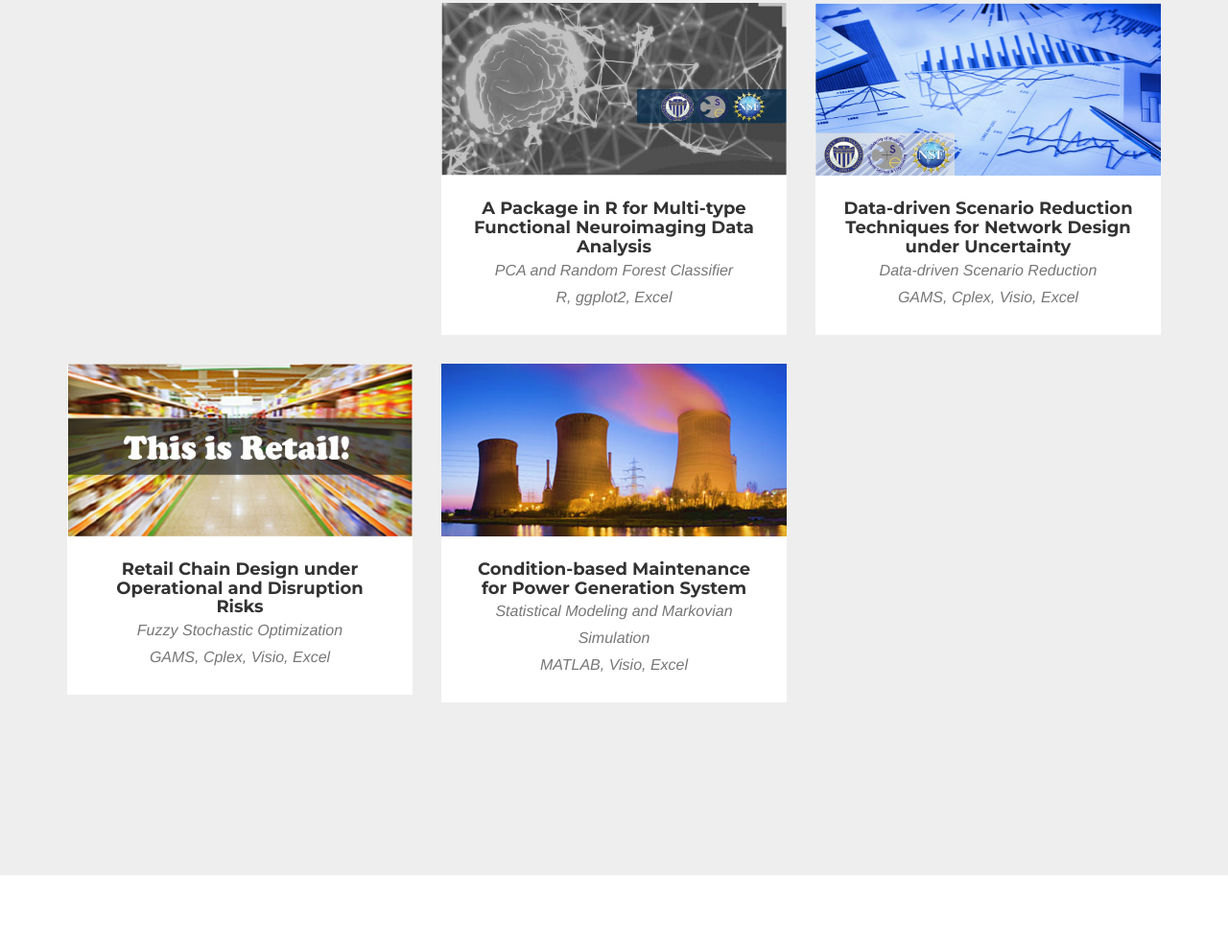
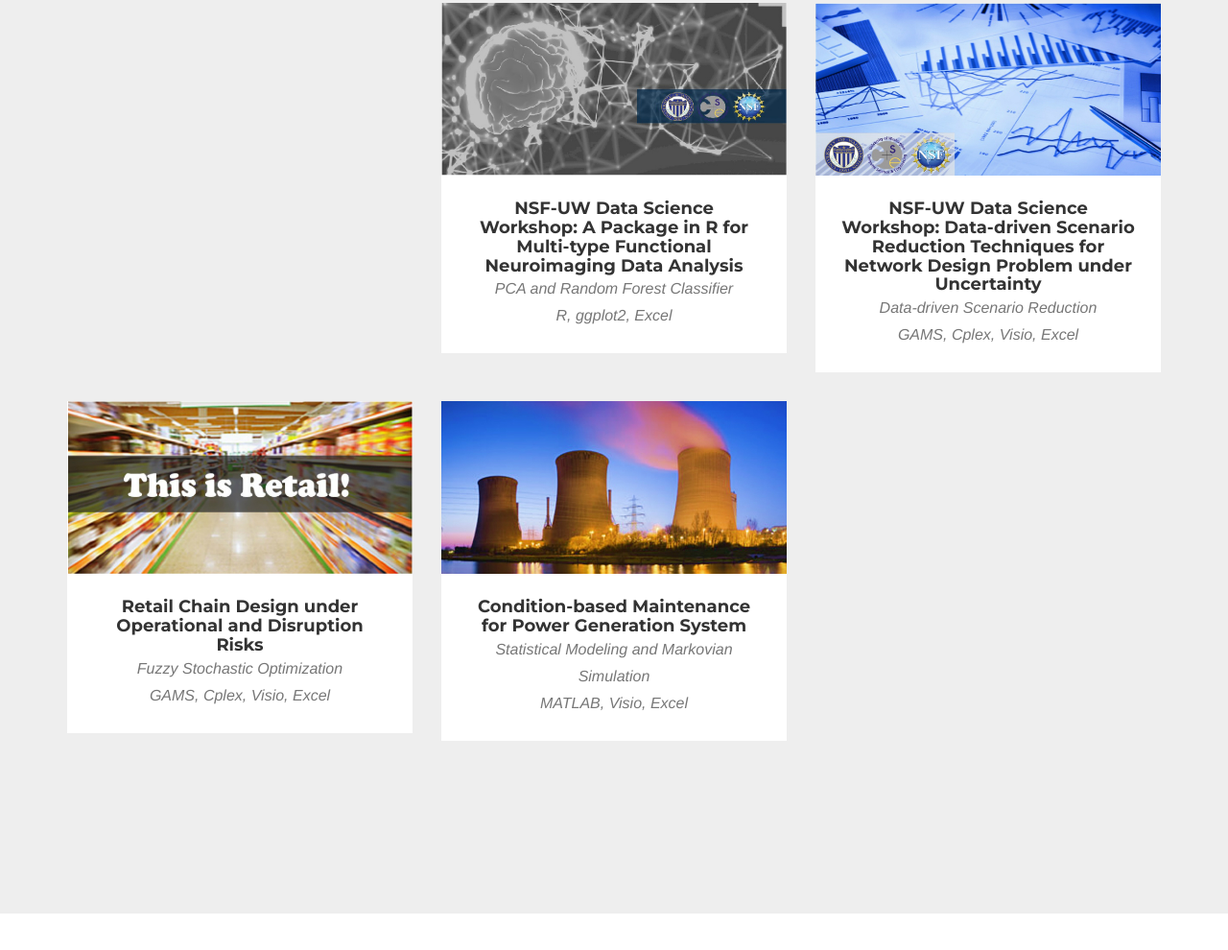
Before and after one commit to nimasasa/MyWeb, a website: page index.html in a window 1280 px wide. Shown: the part 2289-3279 px from the top of the page at 96% size. Drawn offline with nearby package versions, Linux system fonts and the light colour scheme; a web font is replaced by a local one.

Commit message:
4tregerg

```diff
--- a/index.html
+++ b/index.html
@@ -213,7 +213,7 @@
                       <img src="img/portfolio/neuro.jpg" class="img-responsive" alt="">
                   </a>
                   <div class="portfolio-caption">
-                    <h4>A Package in R for Multi-type Functional Neuroimaging Data Analysis</h4>
+                    <h4>NSF-UW Data Science Workshop: A Package in R for Multi-type Functional Neuroimaging Data Analysis</h4>
                     <p class="text-muted">PCA and Random Forest Classifier</p>
                     <p class="text-muted">R, ggplot2, Excel</p>
                   </div>
@@ -229,7 +229,7 @@
                       <img src="img/portfolio/datadriven.jpg" class="img-responsive" alt="">
                   </a>
                   <div class="portfolio-caption">
-                    <h4>Data-driven Scenario Reduction Techniques for Network Design under Uncertainty</h4>
+                    <h4>NSF-UW Data Science Workshop: Data-driven Scenario Reduction Techniques for Network Design Problem under Uncertainty</h4>
                     <p class="text-muted">Data-driven Scenario Reduction</p>
                     <p class="text-muted">GAMS, Cplex, Visio, Excel</p>
                   </div>
```
